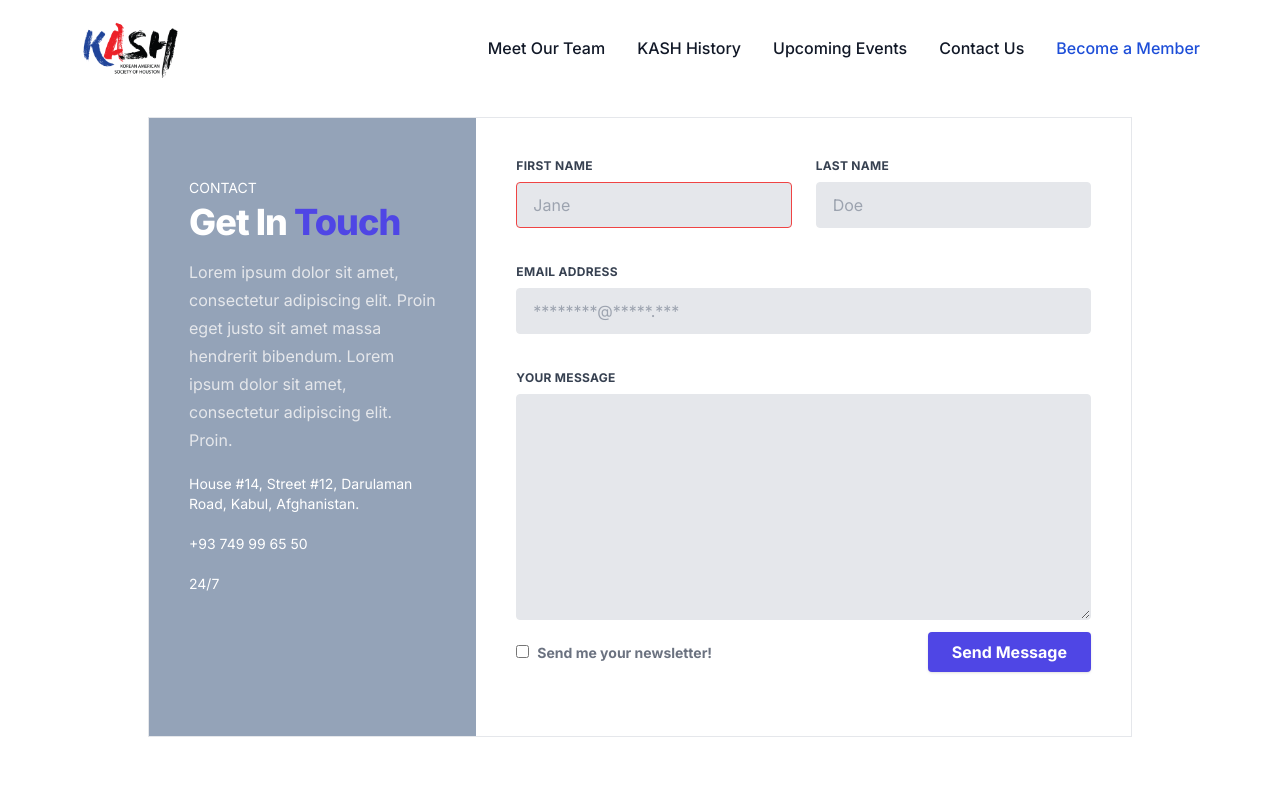
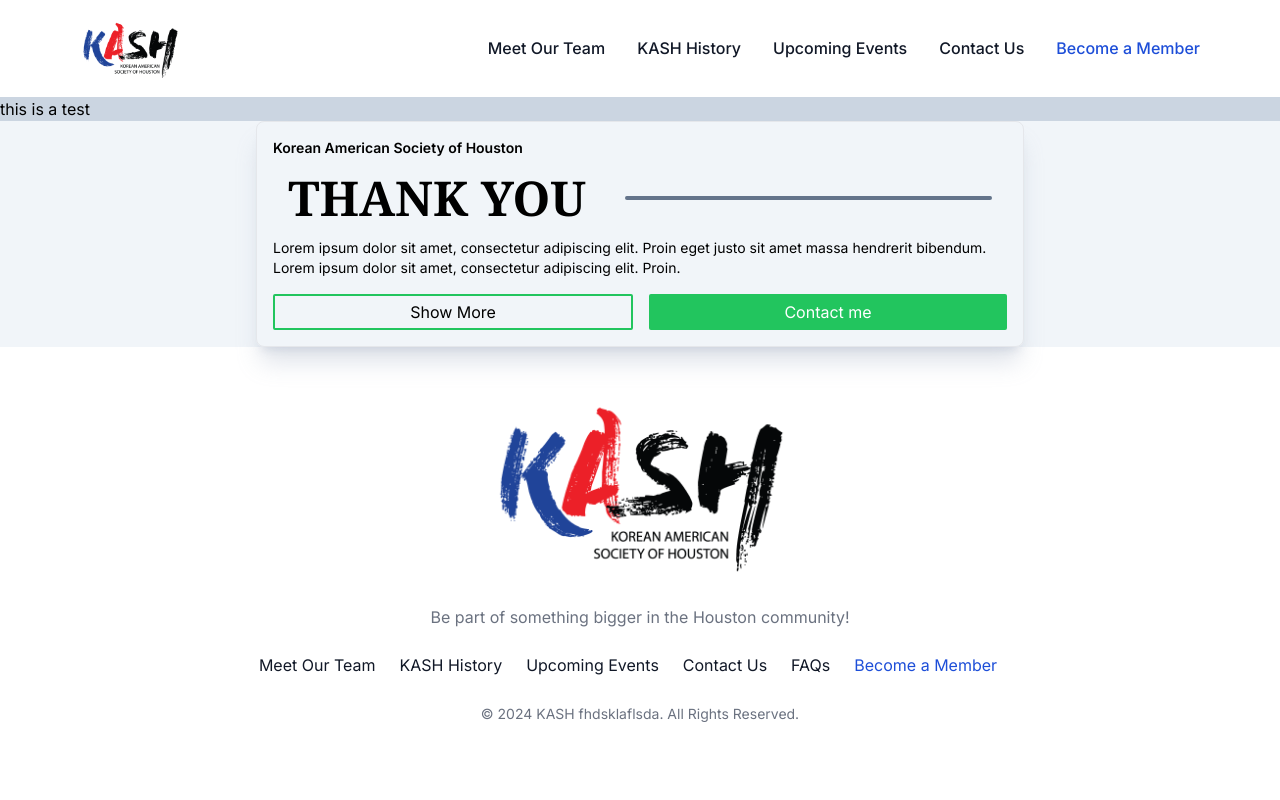
Before and after one commit to JohnKASH/kash, a Next.js app: page /Contact in a window 1280 px wide. Shown: the top 800 px of the page. Built offline with nearby package versions, Linux system fonts and the light colour scheme.

Commit message:
testing contact

```diff
--- a/app/Contact/page.js
+++ b/app/Contact/page.js
@@ -31,126 +31,130 @@
   }
 
   return (
-    <div className="">
-      <div className="max-w-screen-lg mx-auto p-5">
-        <div className="grid grid-cols-1 md:grid-cols-12 border">
-          <div className="bg-slate-400 md:col-span-4 p-10 text-white">
-            <p className="mt-4 text-sm leading-7 font-regular uppercase">Contact</p>
-            <h3 className="text-3xl sm:text-4xl leading-normal font-extrabold tracking-tight">
-              Get In <span className="text-indigo-600">Touch</span>
-            </h3>
-            <p className="mt-4 leading-7 text-gray-200">
-            Lorem ipsum dolor sit amet, consectetur adipiscing elit. Proin eget justo sit amet massa hendrerit bibendum. Lorem ipsum dolor sit amet, consectetur adipiscing elit. Proin.
+    // <div className="h-screen">
+    //   <div className="max-w-screen-lg mx-auto p-5">
+    //     <div className="grid grid-cols-1 md:grid-cols-12 border">
+    //       <div className="bg-slate-400 md:col-span-4 p-10 text-white">
+    //         <p className="mt-4 text-sm leading-7 font-regular uppercase">Contact</p>
+    //         <h3 className="text-3xl sm:text-4xl leading-normal font-extrabold tracking-tight">
+    //           Get In <span className="text-indigo-600">Touch</span>
+    //         </h3>
+    //         <p className="mt-4 leading-7 text-gray-200">
+    //         Lorem ipsum dolor sit amet, consectetur adipiscing elit. Proin eget justo sit amet massa hendrerit bibendum. Lorem ipsum dolor sit amet, consectetur adipiscing elit. Proin.
+    //         </p>
+    //         <div className="flex items-center mt-5">
+    //           <span className="text-sm">House #14, Street #12, Darulaman Road, Kabul, Afghanistan.</span>
+    //         </div>
+    //         <div className="flex items-center mt-5">
+    //           <span className="text-sm">+93 749 99 65 50</span>
+    //         </div>
+    //         <div className="flex items-center mt-5">
+    //           <span className="text-sm">24/7</span>
+    //         </div>
+    //       </div>
+    //       <form ref={form} className="md:col-span-8 p-10" onSubmit={handleSubmit}>
+    //         <div className="flex flex-wrap -mx-3 mb-6">
+    //           <div className="w-full md:w-1/2 px-3 mb-6 md:mb-0">
+    //             <label className="block uppercase tracking-wide text-gray-700 text-xs font-bold mb-2" htmlFor="grid-first-name">
+    //               First Name
+    //             </label>
+    //             <input
+    //               name="firstName"
+    //               className="appearance-none block w-full bg-gray-200 text-gray-700 border border-red-500 rounded py-3 px-4 mb-3 leading-tight focus:outline-none focus:bg-white"
+    //               id="grid-first-name" type="text" placeholder="Jane" required
+    //             />
+    //             {/* <p className="text-red-500 text-xs italic">Please fill out this field.</p> */}
+    //           </div>
+    //           <div className="w-full md:w-1/2 px-3">
+    //             <label className="block uppercase tracking-wide text-gray-700 text-xs font-bold mb-2" htmlFor="grid-last-name">
+    //               Last Name
+    //             </label>
+    //             <input
+    //               name="lastName"
+    //               className="appearance-none block w-full bg-gray-200 text-gray-700 border border-gray-200 rounded py-3 px-4 leading-tight focus:outline-none focus:bg-white focus:border-gray-500"
+    //               id="grid-last-name" type="text" placeholder="Doe" required
+    //             />
+    //           </div>
+    //         </div>
+    //         <div className="flex flex-wrap -mx-3 mb-6">
+    //           <div className="w-full px-3">
+    //             <label className="block uppercase tracking-wide text-gray-700 text-xs font-bold mb-2" htmlFor="grid-email">
+    //               Email Address
+    //             </label>
+    //             <input
+    //               name="email"
+    //               className="appearance-none block w-full bg-gray-200 text-gray-700 border border-gray-200 rounded py-3 px-4 mb-3 leading-tight focus:outline-none focus:bg-white focus:border-gray-500"
+    //               id="grid-email" type="email" placeholder="********@*****.***" required
+    //             />
+    //             <ValidationError
+    //               prefix="Email"
+    //               field="email"
+    //               errors={state.errors}
+    //             />
+    //           </div>
+    //         </div>
+    //         {/* Message */}
+    //         <div className="flex flex-wrap -mx-3 mb-6">
+    //           <div className="w-full px-3">
+    //             <label className="block uppercase tracking-wide text-gray-700 text-xs font-bold mb-2" htmlFor="grid-message">
+    //               Your Message
+    //             </label>
+    //             <textarea
+    //               name="message"
+    //               rows="10"
+    //               className="appearance-none block w-full bg-gray-200 text-gray-700 border border-gray-200 rounded py-3 px-4 mb-3 leading-tight focus:outline-none focus:bg-white focus:border-gray-500"
+    //               id="grid-message" required
+    //             ></textarea>
+    //             <ValidationError
+    //               prefix="Message"
+    //               field="message"
+    //               errors={state.errors}
+    //             />
+    //           </div>
+    //           <div className="flex justify-between w-full px-3">
+    //             <div className="md:flex md:items-center">
+    //               <label className="block text-gray-500 font-bold">
+    //                 <input name="newsletter" className="mr-2 leading-tight" type="checkbox" />
+    //                 <span className="text-sm">
+    //                   Send me your newsletter!
+    //                 </span>
+    //               </label>
+    //             </div>
+    //             <button
+    //               className="shadow bg-indigo-600 hover:bg-indigo-400 focus:shadow-outline focus:outline-none text-white font-bold py-2 px-6 rounded"
+    //               type="submit"
+    //               disabled={state.submitting}>
+    //               Send Message
+    //             </button>
+    //           </div>
+    //         </div>
+    //       </form>
+    //     </div>
+    //   </div>
+    // </div>
+    <div>
+      <div className='min-h- bg-slate-300'>
+        this is a test
+      </div>
+      <div class="h-1/2 w-full bg-slate-100 dark:bg-gray-100">
+        <div class="h-full lg:w-[60%] sm:w-[80%] xs:w-[90%] mx-auto flex gap-8 items-center">
+          <div
+            class="flex flex-col gap-4 text-black dark:text-black p-4 rounded-lg border border-black-300 shadow-xl shadow-slate-400/30">
+            <h5 class="text-sm text-black font-semibold">Korean American Society of Houston</h5>
+            <div class="w-full flex gap-2 items-center justify-around">
+              <div class="text-5xl font-semibold uppercase font-serif">Thank You</div>
+              <hr class="w-[50%] h-1 rounded-full border-t-slate-500 bg-slate-500" />
+            </div>
+            <p class="text-sm">
+              Lorem ipsum dolor sit amet, consectetur adipiscing elit. Proin eget justo sit amet massa hendrerit bibendum. Lorem ipsum dolor sit amet, consectetur adipiscing elit. Proin.
             </p>
-            <div className="flex items-center mt-5">
-              <span className="text-sm">House #14, Street #12, Darulaman Road, Kabul, Afghanistan.</span>
-            </div>
-            <div className="flex items-center mt-5">
-              <span className="text-sm">+93 749 99 65 50</span>
-            </div>
-            <div className="flex items-center mt-5">
-              <span className="text-sm">24/7</span>
+            <div class="flex gap-4 justify-center">
+              <button class="w-full px-4 py-1 border-2 border-green-500 rounded-sm">Show More</button>
+              <button class="w-full text-white px-4 py-1 bg-green-500 rounded-sm">Contact me</button>
             </div>
           </div>
-          <form ref={form} className="md:col-span-8 p-10" onSubmit={handleSubmit}>
-            <div className="flex flex-wrap -mx-3 mb-6">
-              <div className="w-full md:w-1/2 px-3 mb-6 md:mb-0">
-                <label className="block uppercase tracking-wide text-gray-700 text-xs font-bold mb-2" htmlFor="grid-first-name">
-                  First Name
-                </label>
-                <input
-                  name="firstName"
-                  className="appearance-none block w-full bg-gray-200 text-gray-700 border border-red-500 rounded py-3 px-4 mb-3 leading-tight focus:outline-none focus:bg-white"
-                  id="grid-first-name" type="text" placeholder="Jane" required
-                />
-                {/* <p className="text-red-500 text-xs italic">Please fill out this field.</p> */}
-              </div>
-              <div className="w-full md:w-1/2 px-3">
-                <label className="block uppercase tracking-wide text-gray-700 text-xs font-bold mb-2" htmlFor="grid-last-name">
-                  Last Name
-                </label>
-                <input
-                  name="lastName"
-                  className="appearance-none block w-full bg-gray-200 text-gray-700 border border-gray-200 rounded py-3 px-4 leading-tight focus:outline-none focus:bg-white focus:border-gray-500"
-                  id="grid-last-name" type="text" placeholder="Doe" required
-                />
-              </div>
-            </div>
-            <div className="flex flex-wrap -mx-3 mb-6">
-              <div className="w-full px-3">
-                <label className="block uppercase tracking-wide text-gray-700 text-xs font-bold mb-2" htmlFor="grid-email">
-                  Email Address
-                </label>
-                <input
-                  name="email"
-                  className="appearance-none block w-full bg-gray-200 text-gray-700 border border-gray-200 rounded py-3 px-4 mb-3 leading-tight focus:outline-none focus:bg-white focus:border-gray-500"
-                  id="grid-email" type="email" placeholder="********@*****.***" required
-                />
-                <ValidationError
-                  prefix="Email"
-                  field="email"
-                  errors={state.errors}
-                />
-              </div>
-            </div>
-            {/* Message */}
-            <div className="flex flex-wrap -mx-3 mb-6">
-              <div className="w-full px-3">
-                <label className="block uppercase tracking-wide text-gray-700 text-xs font-bold mb-2" htmlFor="grid-message">
-                  Your Message
-                </label>
-                <textarea
-                  name="message"
-                  rows="10"
-                  className="appearance-none block w-full bg-gray-200 text-gray-700 border border-gray-200 rounded py-3 px-4 mb-3 leading-tight focus:outline-none focus:bg-white focus:border-gray-500"
-                  id="grid-message" required
-                ></textarea>
-                <ValidationError
-                  prefix="Message"
-                  field="message"
-                  errors={state.errors}
-                />
-              </div>
-              <div className="flex justify-between w-full px-3">
-                <div className="md:flex md:items-center">
-                  <label className="block text-gray-500 font-bold">
-                    <input name="newsletter" className="mr-2 leading-tight" type="checkbox" />
-                    <span className="text-sm">
-                      Send me your newsletter!
-                    </span>
-                  </label>
-                </div>
-                <button
-                  className="shadow bg-indigo-600 hover:bg-indigo-400 focus:shadow-outline focus:outline-none text-white font-bold py-2 px-6 rounded"
-                  type="submit"
-                  disabled={state.submitting}>
-                  Send Message
-                </button>
-              </div>
-            </div>
-          </form>
         </div>
       </div>
     </div>
-    // <div class="h-screen w-full bg-black dark:bg-gray-100">
-    //   <div class="h-full lg:w-[60%] sm:w-[80%] xs:w-[90%] mx-auto flex gap-8 items-center">
-    //     <div
-    //       class="flex flex-col gap-4 text-white dark:text-black p-4 rounded-lg border border-green-300 shadow-xl shadow-green-400/30">
-    //       <h5 class="text-sm text-green-500 font-semibold">Samuel Abera</h5>
-    //       <div class="w-full flex gap-2 items-center justify-around">
-    //         <div class="text-5xl font-semibold uppercase font-serif">Thank You</div>
-    //         <hr class="w-[50%] h-1 rounded-full border-t-green-500 bg-green-500" />
-    //       </div>
-
-    //       <p class="text-sm">
-    //         Lorem ipsum dolor sit amet, consectetur adipiscing elit. Proin eget justo sit amet massa hendrerit bibendum. Lorem ipsum dolor sit amet, consectetur adipiscing elit. Proin.
-    //       </p>
-    //       <div class="flex gap-4 justify-center">
-    //         <button class="w-full px-4 py-1 border-2 border-green-500 rounded-sm">Show More</button>
-    //         <button class="w-full text-white px-4 py-1 bg-green-500 rounded-sm">Contact me</button>
-    //       </div>
-    //     </div>
-    //   </div>
-    // </div>
   );
 }
```
